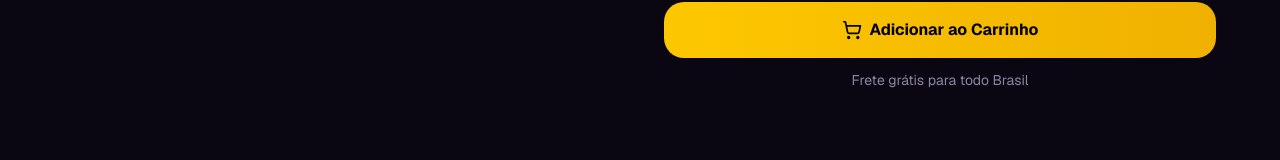
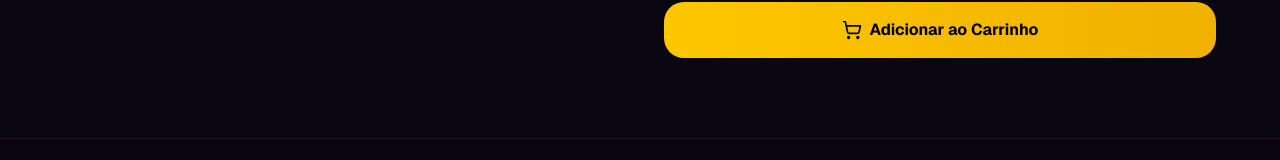
Before and after one commit to iagolimaaa/funil-chandon, a Next.js app: page /produto/calaty-edition in a window 1280 px wide. Shown: the part 880-1040 px from the top of the page. Built offline with nearby package versions, Linux system fonts and the light colour scheme.

Commit message:
Remove free shipping message from product page

```diff
--- a/app/produto/[id]/page.tsx
+++ b/app/produto/[id]/page.tsx
@@ -288,7 +288,7 @@ export default function ProdutoPage({ params }: { params: Promise<{ id: string }
                   Adicionar ao Carrinho
                 </button>
 
-                <p className="text-center text-purple-200/60 text-sm">Frete grátis para todo Brasil</p>
+
               </div>
             </div>
           </div>
```
